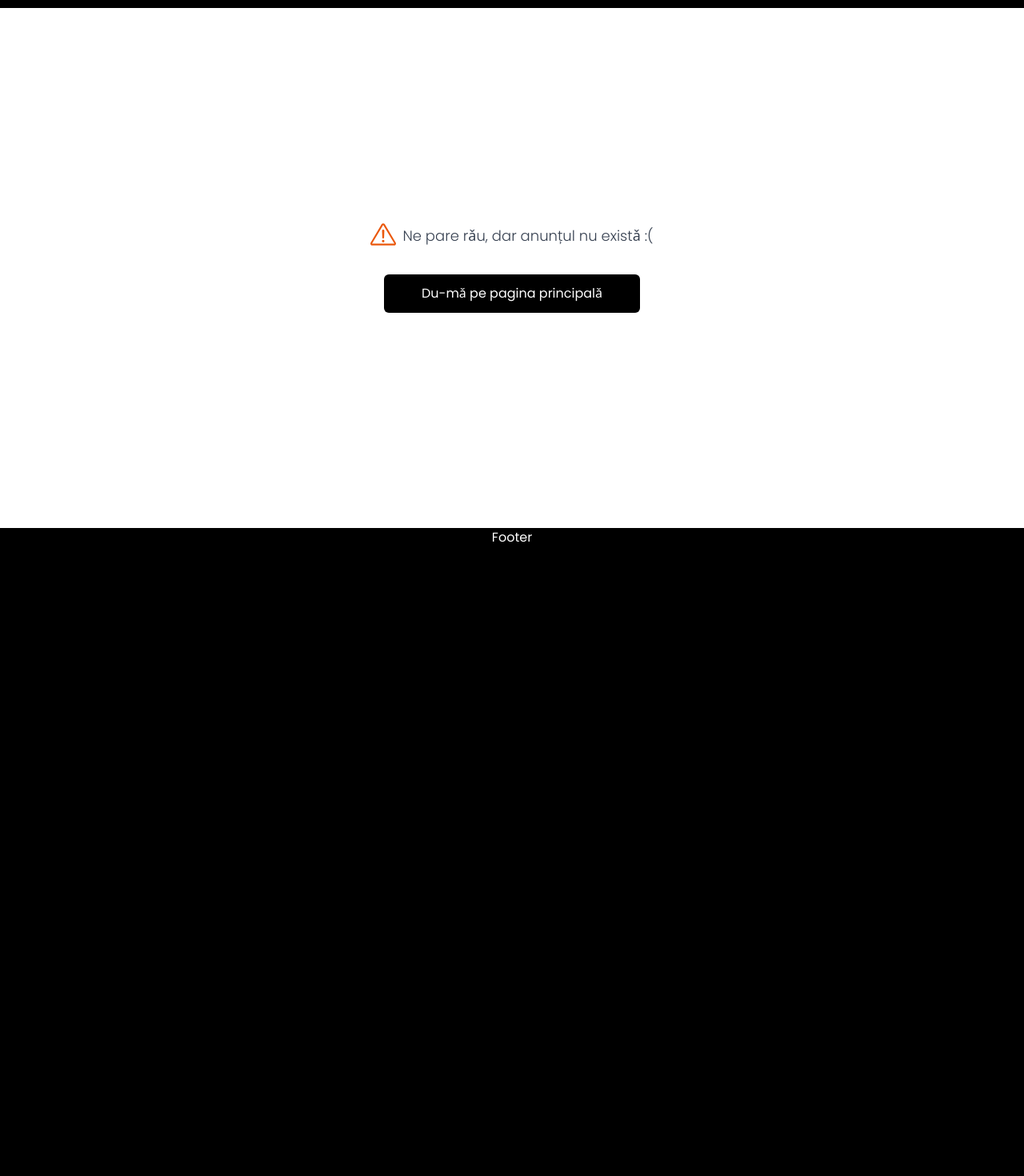
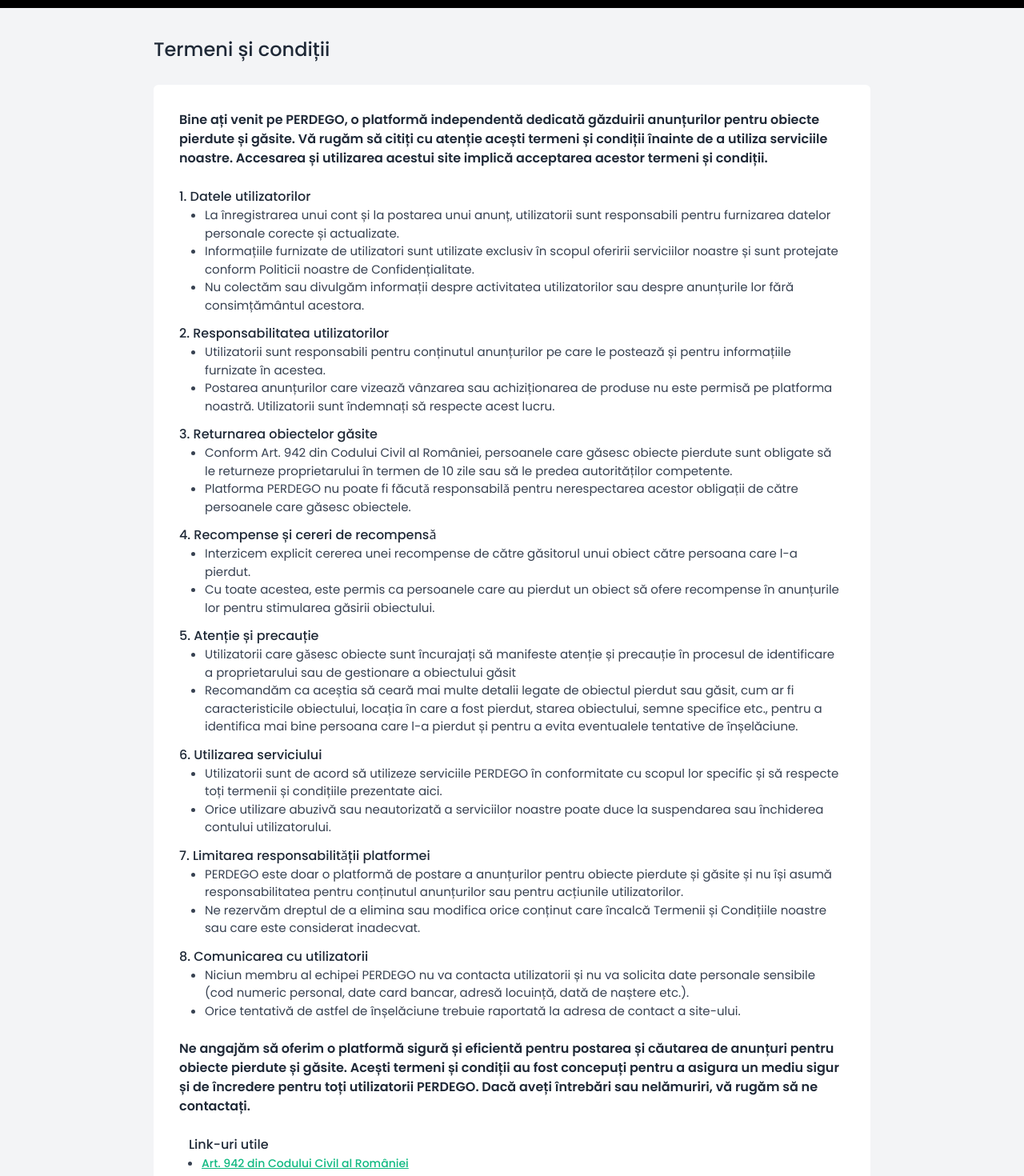
Before and after one commit to alexandruale26/perdego-beta, a React (Vite) app: page /termeni-si-conditii in a window 1280 px wide. Shown: the part 60-1530 px from the top of the page at 80% size. Before the commit the page ends 800 px from the top, so only its background shows below. Built offline with nearby package versions, Linux system fonts and the light colour scheme; no server answers; the database is empty.

Commit message:
finished implementing T&C

```diff
--- a/src/App.jsx
+++ b/src/App.jsx
@@ -8,6 +8,7 @@
 import SignupForm from "./pages/SignupForm";
 import PostsDashboard from "./pages/PostsDashboard";
 import UserDashboard from "./pages/UserDashboard";
+import TermsAndConditions from "./pages/legal/TermsAndConditions";
 import Error from "./shared/Error";
 import ProtectedRoute from "./ui/ProtectedRoute";
 import { UserSession } from "./ui/UserSession";
@@ -70,6 +71,10 @@
         element: <SignupForm />,
       },
       {
+        path: "termeni-si-conditii",
+        element: <TermsAndConditions />,
+      },
+      {
         path: "*",
         element: <Error />,
       },
--- a/src/features/home/cookies/Cookies.jsx
+++ b/src/features/home/cookies/Cookies.jsx
@@ -32,6 +32,7 @@
         observer.disconnect();
       };
     }
+
     observeCookiePosition();
     window.addEventListener("scroll", observeCookiePosition);
     return () => window.removeEventListener("scroll", observeCookiePosition);
--- /dev/null
+++ b/src/features/legal/List.jsx
@@ -0,0 +1,23 @@
+import React from "react";
+import { twMerge } from "tailwind-merge";
+
+const List = ({ title = null, className, children, titleStyle }) => {
+  return (
+    <ul className={twMerge("flex flex-col items-start justify-start", className)}>
+      {title !== null && (
+        <p className={twMerge("text-sm xsm:text-base text-grey-800 font-medium leading-loose", titleStyle)}>{title}</p>
+      )}
+      {children}
+    </ul>
+  );
+};
+
+const ListItem = ({ className, children }) => {
+  return (
+    <li className={twMerge("ml-3  xsm:ml-4 list-disc text-start text-[13px] xsm:text-[15px] text-grey-700", className)}>
+      {children}
+    </li>
+  );
+};
+
+export { List, ListItem };
--- /dev/null
+++ b/src/features/legal/SecondaryTitle.jsx
@@ -0,0 +1,7 @@
+import { twMerge } from "tailwind-merge";
+
+const SecondaryTitle = ({ className, text }) => {
+  return <p className={twMerge("text-grey-800 text-sm xsm:text-base font-semibold", className)}>{text}</p>;
+};
+
+export default SecondaryTitle;
--- /dev/null
+++ b/src/features/legal/TCLink.jsx
@@ -0,0 +1,19 @@
+import { twMerge } from "tailwind-merge";
+
+const TnCLink = ({ href, children, className }) => {
+  return (
+    <a
+      href={href}
+      target="_blank"
+      rel="noreferrer"
+      className={twMerge(
+        "font-medium text-primary-500 text-sm underline focus-visible:outline-none focus-visible:text-grey-600",
+        className
+      )}
+    >
+      {children}
+    </a>
+  );
+};
+
+export default TnCLink;
--- /dev/null
+++ b/src/features/legal/Title.jsx
@@ -0,0 +1,7 @@
+import { twMerge } from "tailwind-merge";
+
+const Title = ({ title, className }) => {
+  return <h1 className={twMerge("text-2xl font-medium text-grey-800 leading-none", className)}>{title}</h1>;
+};
+
+export default Title;
--- /dev/null
+++ b/src/features/legal/termsAndConditions.js
@@ -0,0 +1,79 @@
+const termsAndConditionsTitle =
+  "Bine ați venit pe PERDEGO, o platformă independentă dedicată găzduirii anunțurilor pentru obiecte pierdute și găsite. Vă rugăm să citiți cu atenție acești termeni și condiții înainte de a utiliza serviciile noastre. Accesarea și utilizarea acestui site implică acceptarea acestor termeni și condiții.";
+
+const termsAndConditions = [
+  {
+    title: "Datele utilizatorilor",
+    content: [
+      "La înregistrarea unui cont și la postarea unui anunț, utilizatorii sunt responsabili pentru furnizarea datelor personale corecte și actualizate.",
+
+      "Informațiile furnizate de utilizatori sunt utilizate exclusiv în scopul oferirii serviciilor noastre și sunt protejate conform Politicii noastre de Confidențialitate.",
+
+      "Nu colectăm sau divulgăm informații despre activitatea utilizatorilor sau despre anunțurile lor fără consimțământul acestora.",
+    ],
+  },
+  {
+    title: "Responsabilitatea utilizatorilor",
+    content: [
+      "Utilizatorii sunt responsabili pentru conținutul anunțurilor pe care le postează și pentru informațiile furnizate în acestea.",
+
+      "Postarea anunțurilor care vizează vânzarea sau achiziționarea de produse nu este permisă pe platforma noastră. Utilizatorii sunt îndemnați să respecte acest lucru.",
+    ],
+  },
+  {
+    title: "Returnarea obiectelor găsite",
+    content: [
+      "Conform Art. 942 din Codului Civil al României, persoanele care găsesc obiecte pierdute sunt obligate să le returneze proprietarului în termen de 10 zile sau să le predea autorităților competente.",
+
+      "Platforma PERDEGO nu poate fi făcutǎ responsabilǎ pentru nerespectarea acestor obligații de către persoanele care găsesc obiectele.",
+    ],
+  },
+  {
+    title: "Recompense și cereri de recompensǎ",
+    content: [
+      "Interzicem explicit cererea unei recompense de către găsitorul unui obiect către persoana care l-a pierdut.",
+
+      "Cu toate acestea, este permis ca persoanele care au pierdut un obiect să ofere recompense în anunțurile lor pentru stimularea găsirii obiectului.",
+    ],
+  },
+  {
+    title: "Atenție și precauție",
+    content: [
+      "Utilizatorii care gǎsesc obiecte sunt încurajați să manifeste atenție și precauție în procesul de identificare a proprietarului sau de gestionare a obiectului găsit",
+
+      "Recomandăm ca aceștia să ceară mai multe detalii legate de obiectul pierdut sau găsit, cum ar fi caracteristicile obiectului, locația în care a fost pierdut, starea obiectului, semne specifice etc., pentru a identifica mai bine persoana care l-a pierdut și pentru a evita eventualele tentative de înșelăciune.",
+    ],
+  },
+  {
+    title: "Utilizarea serviciului",
+    content: [
+      "Utilizatorii sunt de acord să utilizeze serviciile PERDEGO în conformitate cu scopul lor specific și să respecte toți termenii și condițiile prezentate aici.",
+
+      "Orice utilizare abuzivă sau neautorizată a serviciilor noastre poate duce la suspendarea sau închiderea contului utilizatorului.",
+    ],
+  },
+  {
+    title: "Limitarea responsabilitǎții platformei",
+    content: [
+      "PERDEGO este doar o platformă de postare a anunțurilor pentru obiecte pierdute și găsite și nu își asumă responsabilitatea pentru conținutul anunțurilor sau pentru acțiunile utilizatorilor.",
+
+      "Ne rezervăm dreptul de a elimina sau modifica orice conținut care încalcă Termenii și Condițiile noastre sau care este considerat inadecvat.",
+    ],
+  },
+  {
+    title: "Comunicarea cu utilizatorii",
+    content: [
+      "Niciun membru al echipei PERDEGO nu va contacta utilizatorii și nu va solicita date personale sensibile (cod numeric personal, date card bancar, adresă locuință, dată de naștere etc.).",
+
+      "Orice tentativă de astfel de înșelăciune trebuie raportată la adresa de contact a site-ului.",
+    ],
+  },
+];
+
+const termsFinalNotes = {
+  toUserAgreementMessage:
+    "Ne angajăm să oferim o platformă sigură și eficientă pentru postarea și căutarea de anunțuri pentru obiecte pierdute și găsite. Acești termeni și condiții au fost concepuți pentru a asigura un mediu sigur și de încredere pentru toți utilizatorii PERDEGO. Dacă aveți întrebări sau nelămuriri, vă rugăm să ne contactați.",
+  termsModificationDate: "Ultima actualizare: Februarie 2024",
+};
+
+export { termsAndConditionsTitle, termsAndConditions, termsFinalNotes };
--- a/src/features/postForm/LegalInfo.jsx
+++ b/src/features/postForm/LegalInfo.jsx
@@ -3,7 +3,7 @@
 
 const LegalInfo = () => {
   return (
-    <span className="block p-4 bg-grey-100 rounded-md text-grey-500 text-[13px] xs:text-[15px] leading-snug font-medium indent-1">
+    <span className="block p-4 bg-grey-100 rounded-md text-grey-600 text-[13px] xs:text-[15px] leading-snug font-medium indent-1">
       &rarr; Conform{" "}
       <a
         href={ART_942}
--- /dev/null
+++ b/src/pages/legal/TermsAndConditions.jsx
@@ -0,0 +1,46 @@
+import PageContainer from "../../shared/PageContainer";
+import Title from "../../features/legal/Title";
+import SecondaryTitle from "../../features/legal/SecondaryTitle";
+import { List, ListItem } from "../../features/legal/List";
+import TnCLink from "../../features/legal/TCLink";
+import { ART_942 } from "../../utils/sharedData";
+import { termsAndConditionsTitle, termsAndConditions, termsFinalNotes } from "../../features/legal/termsAndConditions";
+
+//TODO: add email address to 7.
+
+const TermsAndConditions = () => {
+  return (
+    <PageContainer className="bg-inherit">
+      <div className="w-full max-w-4xl h-full mx-auto space-y-8">
+        <Title title="Termeni și condiții" />
+        <div className="flex flex-col items-start justify-center gap-4 xsm:gap-6 bg-white p-4 xsm:p-8 rounded-md">
+          <SecondaryTitle text={termsAndConditionsTitle} />
+          <div className="space-y-2 xsm:space-y-3">
+            {termsAndConditions.map((term, index) => (
+              <List key={term.title} title={`${index + 1}. ${term.title}`}>
+                <ListItem className="list-none">
+                  <List>
+                    {term.content.map((info, infoIndex) => (
+                      <ListItem key={termsAndConditionsTitle + infoIndex}>{info}</ListItem>
+                    ))}
+                  </List>
+                </ListItem>
+              </List>
+            ))}
+          </div>
+          <SecondaryTitle text={termsFinalNotes.toUserAgreementMessage} />
+          <div className="ml-2 xsm:ml-3 space-y-2 xsm:space-y-3">
+            <List title="Link-uri utile">
+              <ListItem>
+                <TnCLink href={ART_942}>Art. 942 din Codului Civil al României </TnCLink>
+              </ListItem>
+            </List>
+          </div>
+          <span className="text-xs text-grey-600">{termsFinalNotes.termsModificationDate}</span>
+        </div>
+      </div>
+    </PageContainer>
+  );
+};
+
+export default TermsAndConditions;
```
